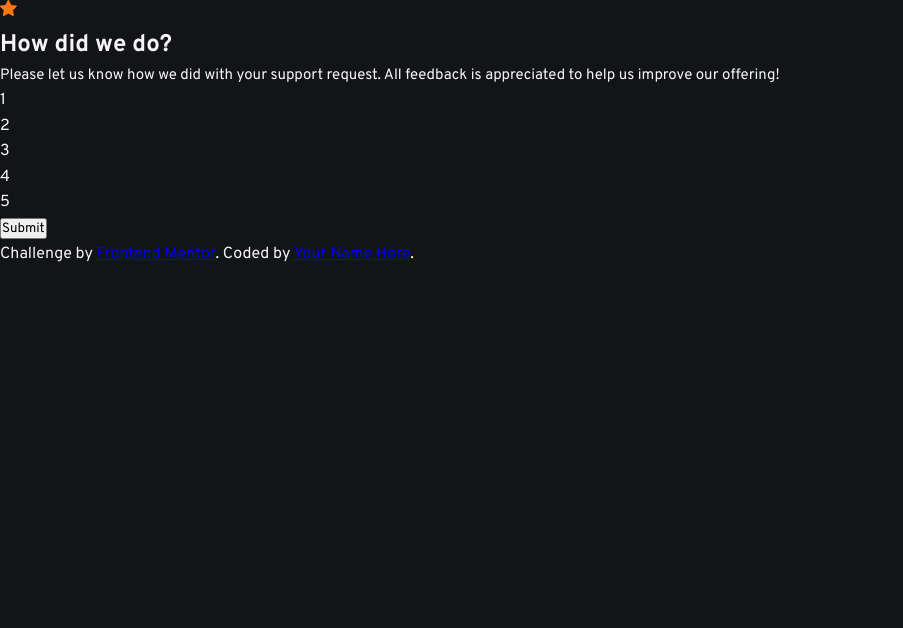
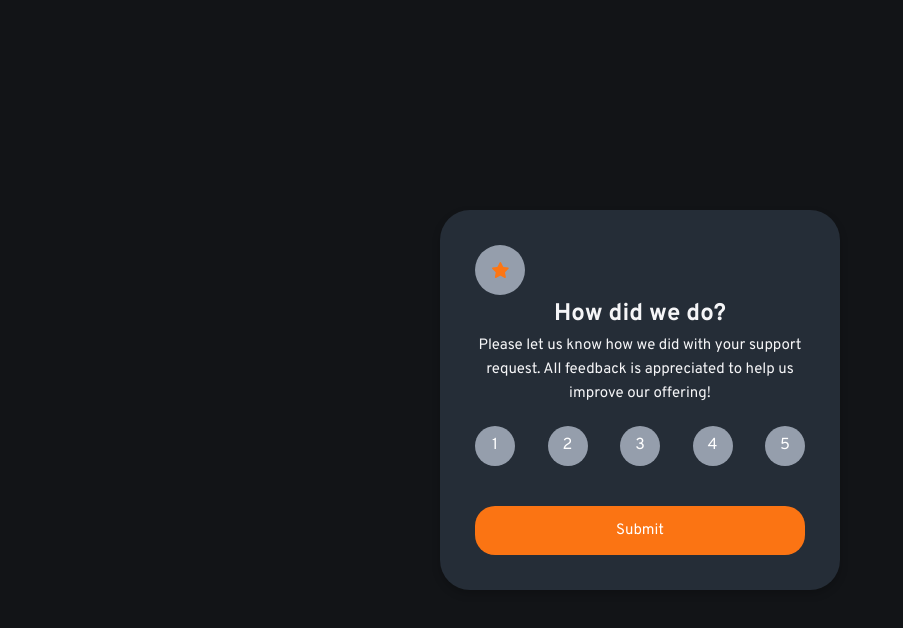
Before and after one commit to ysmltr/interactive-rating-component-main, a plain HTML site: page index.html in a window 1280 px wide. Shown: the whole page, without its empty margins (0-903 px from the left). Drawn offline with Linux system fonts and the light colour scheme.

Commit message:
css part almost done

```diff
--- a/style.css
+++ b/style.css
@@ -1,6 +1,6 @@
 @import url('https://fonts.googleapis.com/css2?family=Overpass:ital,wght@0,100..900;1,100..900&display=swap');
 
-:root{
+:root {
     --white: hsl(0, 0%, 100%);
     --orange: hsl(25, 97%, 53%);
     --lightGrey: hsl(217, 12%, 63%);
@@ -10,23 +10,91 @@
     --font-size: 15px;
 }
 
-*{
+* {
     margin: 0;
     padding: 0;
     box-sizing: border-box;
     font-family: var(--fontFamily);
 }
 
-body{
+body {
     background-color: var(--veryDarkBlue);
     color: #f5f5f7;
     line-height: 1.6;
+    margin: 0;
+    display: flex;
+    justify-content: center;
+    align-items: center;
+    min-height: 100vh;
+}
 
-}
-p{
+p {
     font-size: var(--font-size);
 }
 
-.rating-state{
+.rating-state {
     display: none;
 }
+
+div.star-img {
+    height: 50px;
+    width: 50px;
+    display: flex;
+    border-radius: 50%;
+    background-color: var(--lightGrey);
+    justify-content: center;
+    align-items: center;
+}
+
+.container {
+    max-width: 400px;
+    background: #252d37;
+    border-radius: 30px;
+    padding: 35px;
+    box-shadow: 0 4px 8px rgba(0, 0, 0, 0.2);
+    text-align: center; /* Centers text inside the container */
+}
+
+.feedback-form ul {
+    list-style-type: none;
+    padding: 0;
+    display: flex;
+    justify-content: space-between;
+    margin: 20px 0;
+}
+
+.feedback-form li {
+    background-color: var(--lightGrey);
+    color: var(--white);
+    padding: 15px;
+    border-radius: 50%;
+    width: 40px;
+    height: 40px;
+    display: flex;
+    justify-content: center;
+    align-items: center;
+    cursor: pointer;
+    transition: background-color 0.3s;
+}
+
+.feedback-form li:hover {
+    background-color: var(--orange);
+    color: var(--white);
+}
+
+button#submit-feedback {
+    background-color: var(--orange);
+    color: var(--white);
+    padding: 15px;
+    border: none;
+    border-radius: 20px;
+    cursor: pointer;
+    font-size: var(--font-size);
+    width: 100%;
+    margin-top: 20px;
+    transition: background-color 0.3s;
+}
+
+button#submit-feedback:hover {
+    background-color: hsl(25, 97%, 63%);
+}
```
Also changed, not shown: index.html (+3 -3 lines). Lines whose indentation alone changed are shown as unchanged.
